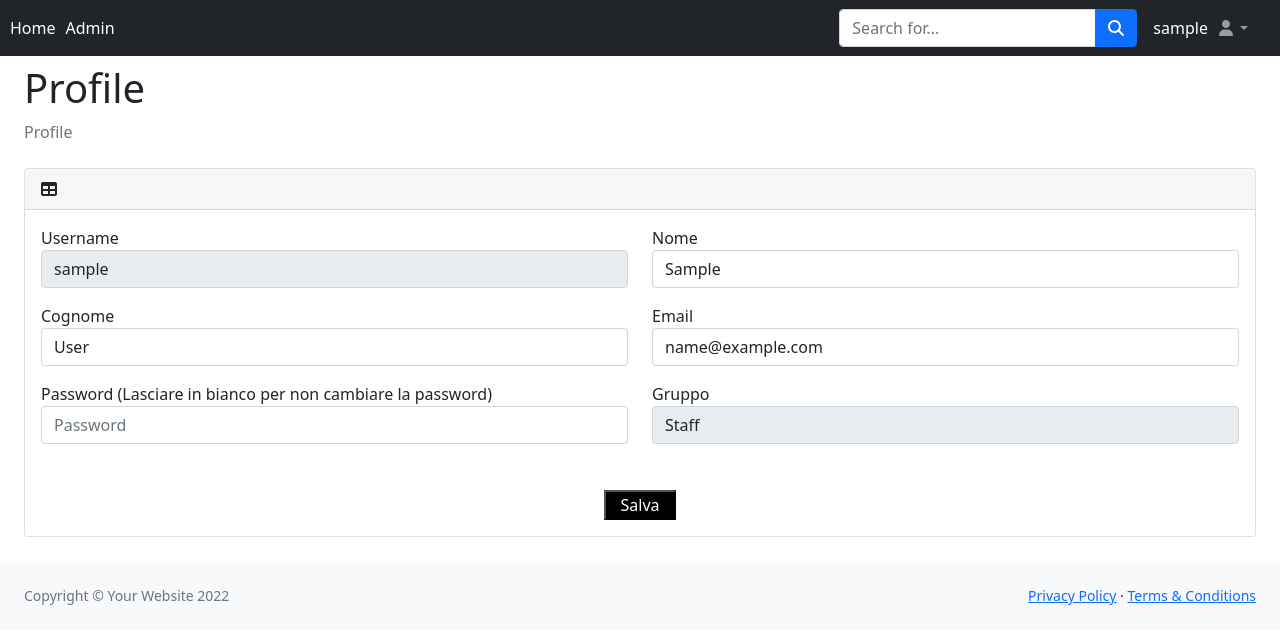
After one commit to lupomeo/djangotemplate, a Django app: page /profile/ in a window 1280 px wide. The commit adds this page. Shown: the top 644 px of the page. Run offline with Django 4.2, Linux system fonts and the light colour scheme; the visitor is signed in with stand-in values (Sample User, id 1); some libraries are stand-ins or nearby versions.

Commit message:
addd profile

```diff
--- a/crud/urls.py
+++ b/crud/urls.py
@@ -28,4 +28,6 @@ urlpatterns = [
     path('storeuser', views.storeuser, name='storeuser'),
     path('edituser/<int:id>', views.edituser, name='edituser'),
     path('deleteuser/<int:id>', views.deleteuser, name='deleteuser'),
+    path('profile/', views.profile, name='profile'),
+    path('saveprofile/<int:id>', views.saveprofile, name='saveprofile'),
 ]
--- a/crud/views.py
+++ b/crud/views.py
@@ -345,3 +345,19 @@ def deleteuser(request, id):
     user = User.objects.get(id=id)
     user.delete()
     return JsonResponse({'user': 'success'})
+
+@login_required
+def profile(request):
+    return render(request, 'profile.html')
+
+@csrf_protect
+def saveprofile(request, id):
+    data = User.objects.get(id=id)
+    data.first_name = request.POST['first_name']
+    data.last_name = request.POST['last_name']
+    data.email = request.POST['email']
+    if request.POST['password']:
+        data.password = password=make_password(request.POST['password'])
+    data.save()
+    messages.success(request, "Dati salvati con successo.")
+    return redirect('/profile')
--- a/templates/layout/app.html
+++ b/templates/layout/app.html
@@ -20,7 +20,7 @@
     <body class="sb-nav-fixed">
         <nav class="sb-topnav navbar navbar-expand navbar-dark bg-dark">
             <!-- Navbar Brand-->
-            <a class="navbar-brand ps-3" href="index">Home</a>
+            <a class="navbar-brand ps-3" href="/index">Home</a>
             <!-- Sidebar Toggle-->
             <button class="btn btn-link btn-sm order-1 order-lg-0 me-4 me-lg-0" id="sidebarToggle" href="#!"><i class="fas fa-bars"></i></button>
             <!-- Navbar Search-->
@@ -36,8 +36,7 @@
                 <li class="nav-item dropdown">
                     <a class="nav-link dropdown-toggle" id="navbarDropdown" href="#" role="button" data-bs-toggle="dropdown" aria-expanded="false"><i class="fas fa-user fa-fw"></i></a>
                     <ul class="dropdown-menu dropdown-menu-end" aria-labelledby="navbarDropdown">
-                        <li><a class="dropdown-item" href="#!">Settings</a></li>
-                        <li><a class="dropdown-item" href="#!">Activity Log</a></li>
+                        <li><a class="dropdown-item" href="/profile">Profile</a></li>
                         <li><hr class="dropdown-divider" /></li>
                         <li><a  class="dropdown-item" href="/logout?next=/index"> Logout</a></li>
                     </ul>
--- a/templates/layout/appa.html
+++ b/templates/layout/appa.html
@@ -14,11 +14,13 @@
         <!-- Custom styles for this template-->
         {% block stylesheet %}{% endblock %}
         <link rel="stylesheet" type="text/css" href="https://cdn.datatables.net/1.11.5/css/jquery.dataTables.css">
+        <!-- Notyf -->
+        <link type="text/css" href="/static/css/notyf.min.css" rel="stylesheet">
     </head>
     <body class="sb-nav-fixed">
         <nav class="sb-topnav navbar navbar-expand navbar-dark bg-dark">
             <!-- Navbar Brand-->
-            <a style="color: white; text-decoration: none; padding-left:10px" href="index">Home</a>
+            <a style="color: white; text-decoration: none; padding-left:10px" href="/index">Home</a>
             {% if user.is_staff %}
                 <a style="color: white; text-decoration: none; padding-left:10px" href="/dashboard"> Admin</a>
             {% endif %}
@@ -41,8 +43,7 @@
                 <li class="nav-item dropdown">
                     <a class="nav-link dropdown-toggle" id="navbarDropdown" href="#" role="button" data-bs-toggle="dropdown" aria-expanded="false"><i class="fas fa-user fa-fw"></i></a>
                     <ul class="dropdown-menu dropdown-menu-end" aria-labelledby="navbarDropdown">
-                        <li><a class="dropdown-item" href="#!">Settings</a></li>
-                        <li><a class="dropdown-item" href="#!">Activity Log</a></li>
+                        <li><a class="dropdown-item" href="/profile">Profile</a></li>
                         <li><hr class="dropdown-divider" /></li>
                         <li><a  class="dropdown-item" href="/logout?next=/index"> Logout</a></li>
                     </ul>
@@ -74,6 +75,8 @@
         <script src="{% static 'js/scripts.js' %}"></script>
 
         <script src="https://code.jquery.com/jquery-3.6.3.min.js" integrity="sha256-pvPw+upLPUjgMXY0G+8O0xUf+/Im1MZjXxxgOcBQBXU=" crossorigin="anonymous"></script>
+        <!-- Notyf -->
+        <script src="/static/js/notyf.min.js"></script>
         <script>
             $(".alert-success").fadeTo(2000, 500).slideUp(500, function () {
                 $(".alert-success").slideUp(500);
--- /dev/null
+++ b/templates/profile.html
@@ -0,0 +1,89 @@
+{% extends 'layout/appa.html' %}
+
+{% load static %}
+
+{% block body %}
+    <div class="container-fluid px-4">
+        <h1 class="mt-4">Profile</h1>
+        <ol class="breadcrumb mb-4">
+            <li class="breadcrumb-item active">Profile</li>
+        </ol>
+        <div class="card mb-4">
+            <div class="card-header">
+                <i class="fas fa-table me-1"></i>
+            </div>
+            <div class="card-body">
+                {% for message in messages %}
+                    <div class="alert alert-{{ message.tags }} alert-dismissible" role="alert">
+                        {{ message }}
+                    </div>
+                {% endfor %}
+                <div class="bd-example">
+                    <form id="example-form" action="/saveprofile/{{ user.id }}" method="POST">
+                        {% csrf_token %}
+                        <div class="row mb-3">
+                            <div class="col">
+                                <label for="username" class="col-sm-2 control-label">Username</label>
+                                <div class="col-sm-12">
+                                    <input type="text" class="form-control" id="username" name="username"
+                                    placeholder="Utente" maxlength="50" required="" value="{{ user.username }}" disabled>
+                                </div>
+                            </div>
+                            <div class="col">
+                                <label for="first_name" class="col-sm-2 control-label">Nome</label>
+                                <div class="col-sm-12">
+                                    <input type="text" class="form-control" id="first_name" name="first_name"
+                                    placeholder="Nome" maxlength="50" required="" value="{{ user.first_name }}">
+                                </div>
+                            </div>
+                        </div>
+                        <div class="row mb-3">
+                            <div class="col">
+                                <label for="last_name" class="col-sm-2 control-label">Cognome</label>
+                                <div class="col-sm-12">
+                                    <input type="text" class="form-control" id="last_name" name="last_name"
+                                    placeholder="Cognome" maxlength="50" required="" value="{{ user.last_name }}">
+                                </div>
+                            </div>
+                            <div class="col">
+                                <label for="email" class="col-sm-2 control-label">Email</label>
+                                <div class="col-sm-12">
+                                    <input type="text" class="form-control" id="email" name="email"
+                                    placeholder="Email" maxlength="50" required="" value="{{ user.email }}">
+                                </div>
+                            </div>
+                        </div>
+                        <div class="row mb-3">
+                            <div class="col">
+                                <label for="password" class="control-label">Password (Lasciare in bianco per non cambiare la password)</label>
+                                <div class="col-sm-12">
+                                    <input type="text" class="form-control" id="password" name="password"
+                                    placeholder="Password" maxlength="50">
+                                </div>
+                            </div>
+                            <div class="col">
+                                <label for="Gruppo" class="control-label">Gruppo</label>
+                                <div class="col-sm-12">
+                                    <input type="text" class="form-control"
+                                    {% if user.is_staff %}
+                                        value="Staff"
+                                    {% else %}
+                                        value="User"
+                                    {% endif %}
+                                    placeholder="Gruppo" maxlength="50" disabled>
+                                </div>
+                            </div>
+                        </div>
+                        <div style="text-align: center; padding-top: 30px;">
+                            <button  style="background-color: black; color: white; margin:0;"  type="submit">&nbsp;&nbsp;Salva&nbsp;&nbsp;<span></span></button>
+                        </div>
+                    </form>
+                </div>
+            </div>
+        </div>
+    </div>
+{% endblock %}
+{% block javascript %}
+
+
+{% endblock %}
--- a/templates/users.html
+++ b/templates/users.html
@@ -266,7 +266,7 @@
                 },
                 error: function(data) {
                     console.log(data);
-                    alert("Email già esistente.");
+                    alert("Username già esistente.");
                 }
             });
         });
```
